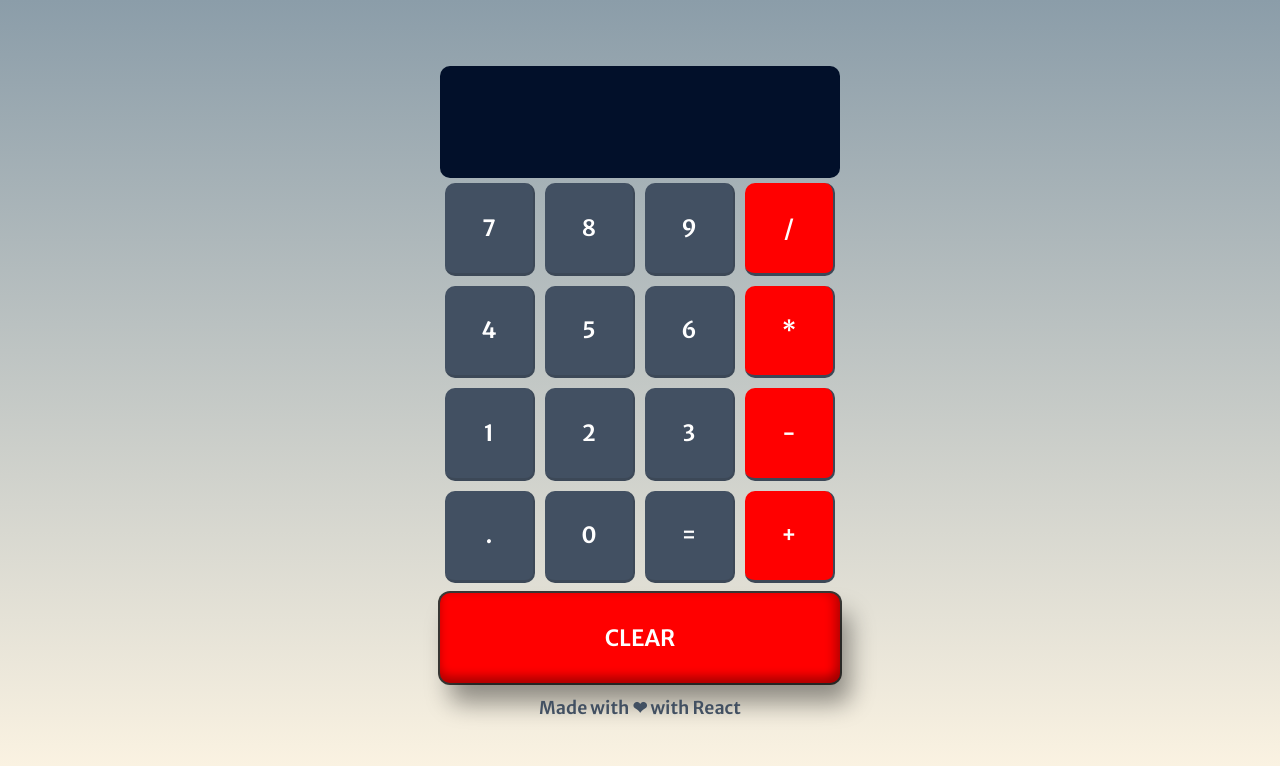
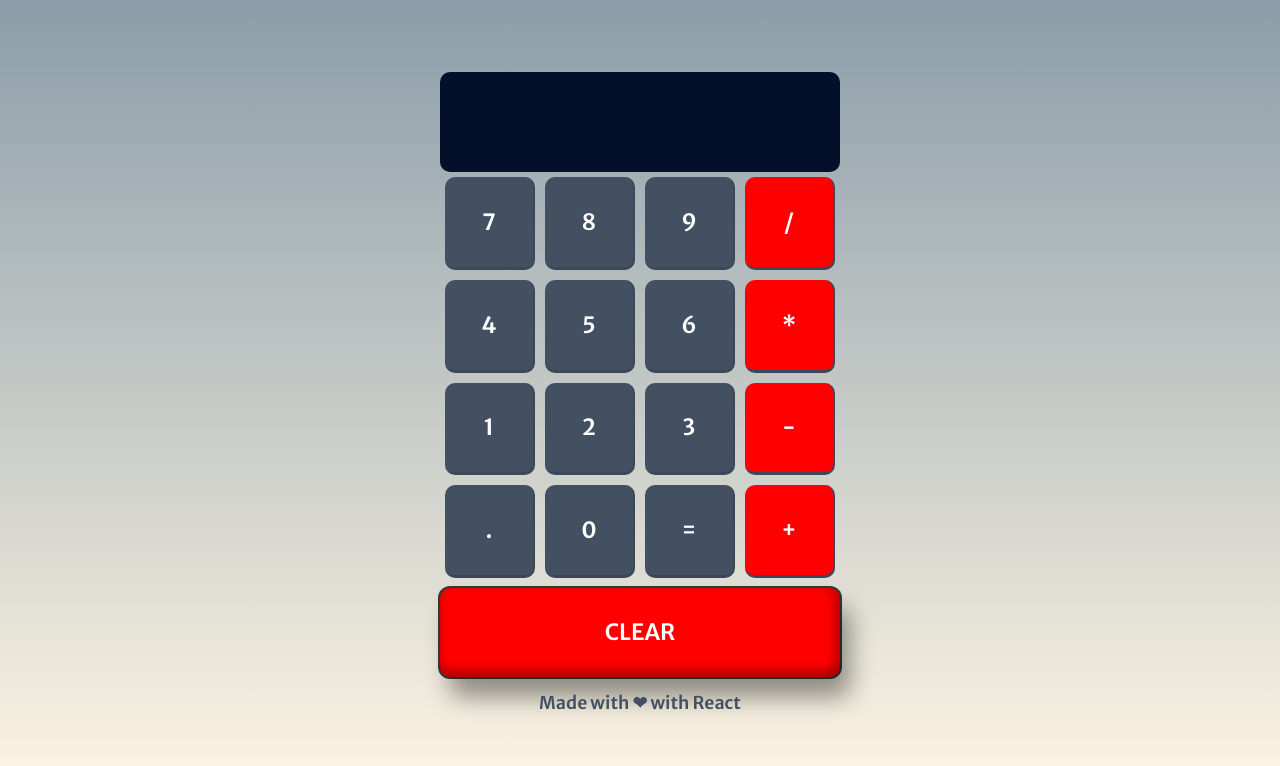
Before and after one commit to kessie2862/React-Calculator, a React (Create React App) app: page / in a window 1280 px wide. Shown: the top 766 px of the page. Built offline with nearby package versions, Linux system fonts and the light colour scheme.

Commit message:
Modified .Input height value

```diff
--- a/src/Components/Input.css
+++ b/src/Components/Input.css
@@ -1,5 +1,5 @@
 .Input {
-  height: 3em;
+  height: 2.5em;
   display: flex;
   justify-content: flex-end;
   align-items: center;
```
